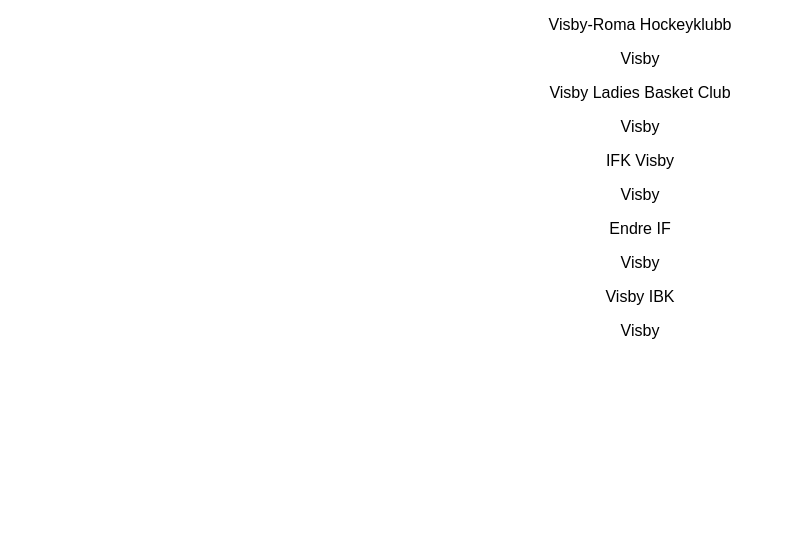
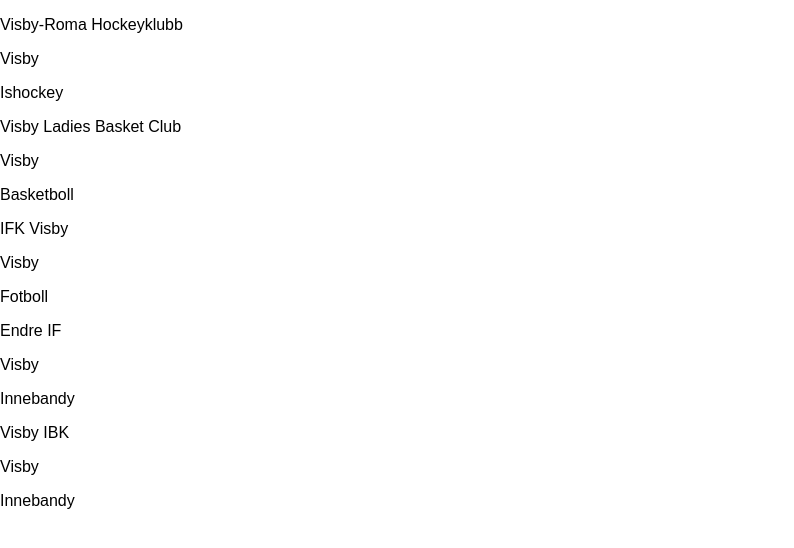
Before and after one commit to CissiWong/sv-sp, a React (Create React App) app: page / in a window 1280 px wide. Shown: the top 548 px of the page, without its empty margins (0-794 px from the left). Built offline with nearby package versions, Linux system fonts and the light colour scheme; data requests are answered from the project's data file.

Commit message:
added routing

```diff
--- a/package.json
+++ b/package.json
@@ -7,6 +7,7 @@
     "json-server": "^0.12.1",
     "react": "^16.2.0",
     "react-dom": "^16.2.0",
+    "react-router-dom": "^4.2.2",
     "react-scripts": "1.1.1"
   },
   "scripts": {
--- a/src/components/App.js
+++ b/src/components/App.js
@@ -1,13 +1,18 @@
 import React, { Component } from 'react'
+import { BrowserRouter, Route, Switch } from "react-router-dom"
 import './App.css'
 import HomeView from "../views/homeview.js"
+import View from "../components/view.js"
 
 class App extends Component {
   render() {
     return (
-      <div className="App">
-          <HomeView />
-      </div>
+    <BrowserRouter>
+        <Switch>
+          <Route path="/" exact component={HomeView} />
+          <Route path="/foreningar/:id" exact component={View} />
+        </Switch>
+    </BrowserRouter>
     );
   }
 }
--- a/src/components/itempreview.js
+++ b/src/components/preview.js
@@ -1,11 +1,12 @@
 import React from "react"
 
-export default class ItemPreview extends React.Component {
+export default class Preview extends React.Component {
   render() {
     return(
       <div>
         <p>{this.props.name}</p>
         <p>{this.props.location}</p>
+        <p>{this.props.sport}</p>
       </div>
     )
   }
--- /dev/null
+++ b/src/components/view.js
@@ -0,0 +1,9 @@
+import React from "react"
+
+export default class View extends React.Component {
+  render() {
+    return (
+      <div />
+    )
+  }
+}
--- a/src/views/listview.js
+++ b/src/views/listview.js
@@ -1,5 +1,6 @@
 import React from "react"
-import ItemPreview from "../components/itempreview.js"
+import Preview from "../components/preview.js"
+
 
 export default class ListView extends React.Component {
   constructor(props) {
@@ -24,9 +25,11 @@
     return (
       <div>
         {this.state.associations.map(item => {
-          return <ItemPreview
+          return <Preview
+            key={item.id}
             name={item.shortname}
-            location={item.location.city}/>
+            location={item.location.city}
+            sport={item.subcategory}/>
         })}
       </div>
     )
```
Also changed, not shown: 1 other file (tests, documents, lock files or other folders).
